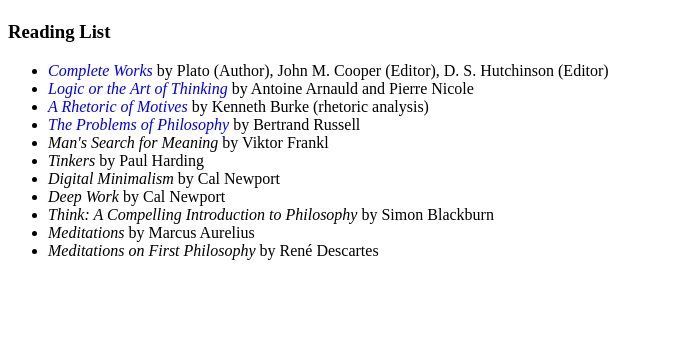
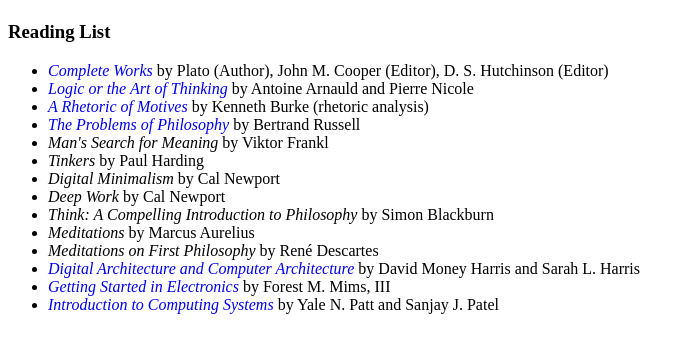
Before and after one commit to evanw5555/evanw5555.github.io, a plain HTML site: page index.html in a window 1280 px wide. Shown: the whole page, without its empty margins (0-694 px from the left). Drawn offline with Linux system fonts and the light colour scheme.

Commit message:
Add textbooks

```diff
--- a/index.html
+++ b/index.html
@@ -2,6 +2,7 @@
 <html>
 <head>
 <title>Evan</title>
+   <link rel="stylesheet" href="styles.css">
 </head>
 <body>
     <h1></h1>
@@ -26,7 +27,7 @@
             by Kenneth Burke (rhetoric analysis)
         </li>
         <li>
-            <a style="text-decoration: none" href="https://www.gutenberg.org/files/5827/5827-h/5827-h.htm">
+            <a style="text-decoration: none" href="https://allbooksfordownloading.wordpress.com/wp-content/uploads/2017/01/digital-design-and-computer-architecture-by-david-and-sarah-harris.pdf">
                 <em>The Problems of Philosophy</em>
             </a>
              by Bertrand Russell
@@ -39,6 +40,24 @@
         <li><em>Meditations</em> by Marcus Aurelius</li>
         <li><em>Meditations on First Philosophy</em> by René Descartes</li>
 
+        <li>
+            <a style="text-decoration: none" href="https://www.gutenberg.org/files/5827/5827-h/5827-h.htm">
+                <em>Digital Architecture and Computer Architecture</em>
+            </a>
+             by David Money Harris and Sarah L. Harris
+        </li>
+        <li>
+            <a style="text-decoration: none" href="https://www.zpag.net/Electroniques/Kit/Getting_Started_in_Electronics_-_3ed_-_[Forrest_M.Mims].pdf">
+                <em>Getting Started in Electronics</em>
+            </a>
+             by Forest M. Mims, III
+        </li>
+        <li>
+            <a style="text-decoration: none" href="https://icourse.club/uploads/files/96a2b94d4be48285f2605d843a1e6db37da9a944.pdf">
+                <em>Introduction to Computing Systems</em>
+            </a>
+             by Yale N. Patt and Sanjay J. Patel
+        </li>
     </ul>
 </body>
 </html>
```
Also changed, not shown: sytles.css (added).
